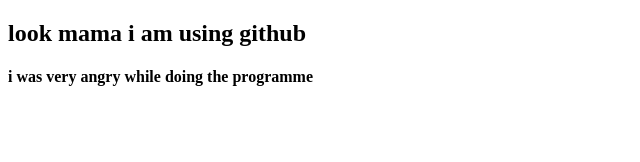
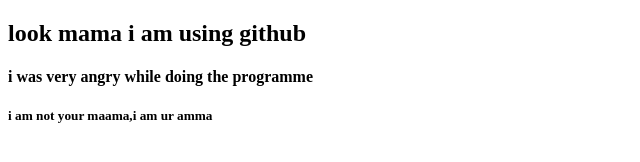
Before and after one commit to fardinrafatbd/my-first-website1, a plain HTML site: page index.html in a window 1280 px wide. Shown: the whole page, without its empty margins (0-640 px from the left). Drawn offline with Linux system fonts and the light colour scheme.

Commit message:
Update index.html

```diff
--- a/index.html
+++ b/index.html
@@ -9,5 +9,6 @@
 <body>
     <h2>look mama i am using github</h2>
     <h4>i was very angry while doing the programme</h4>
+    <h5> i am not your maama,i am ur amma</h5>
 </body>
 </html>
```
